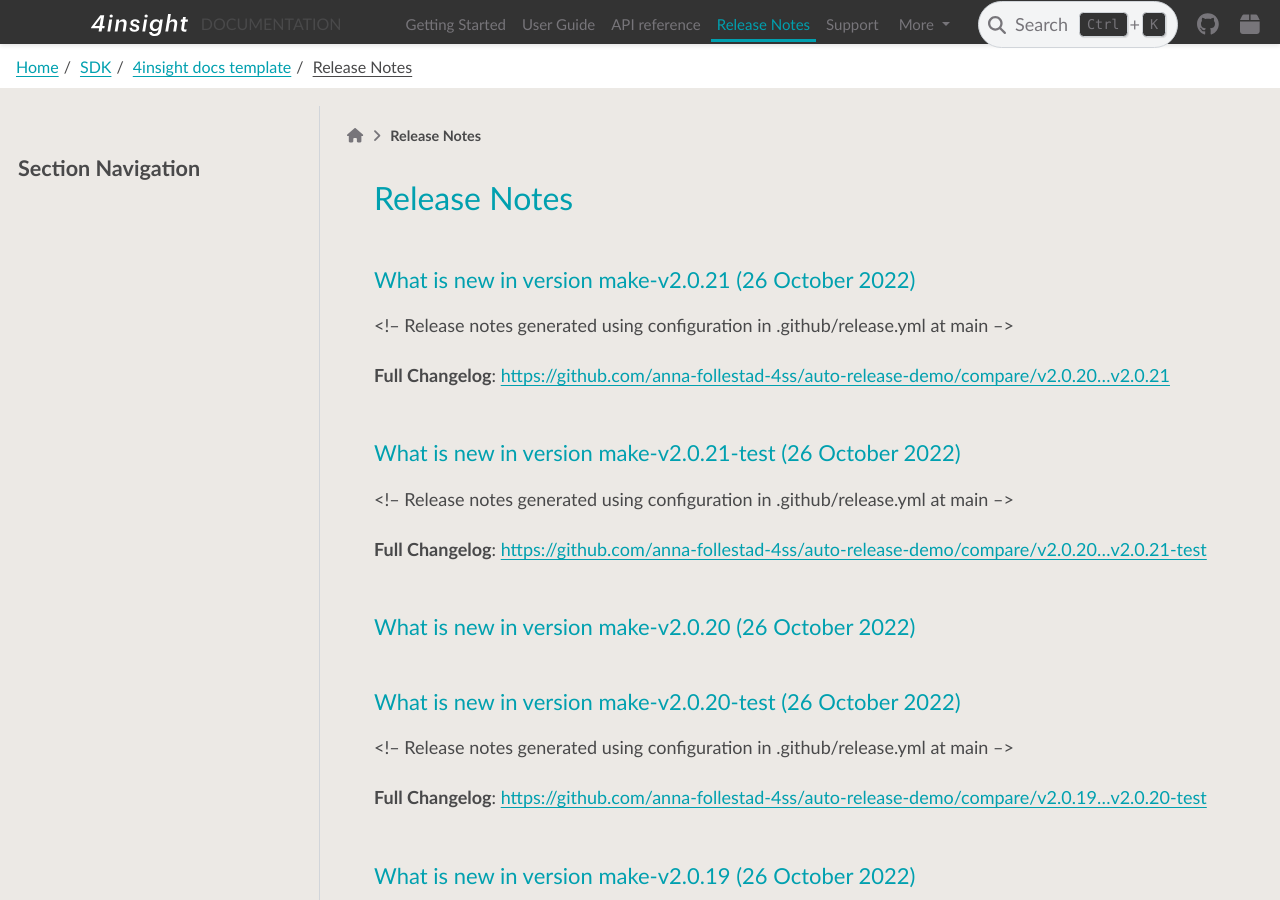
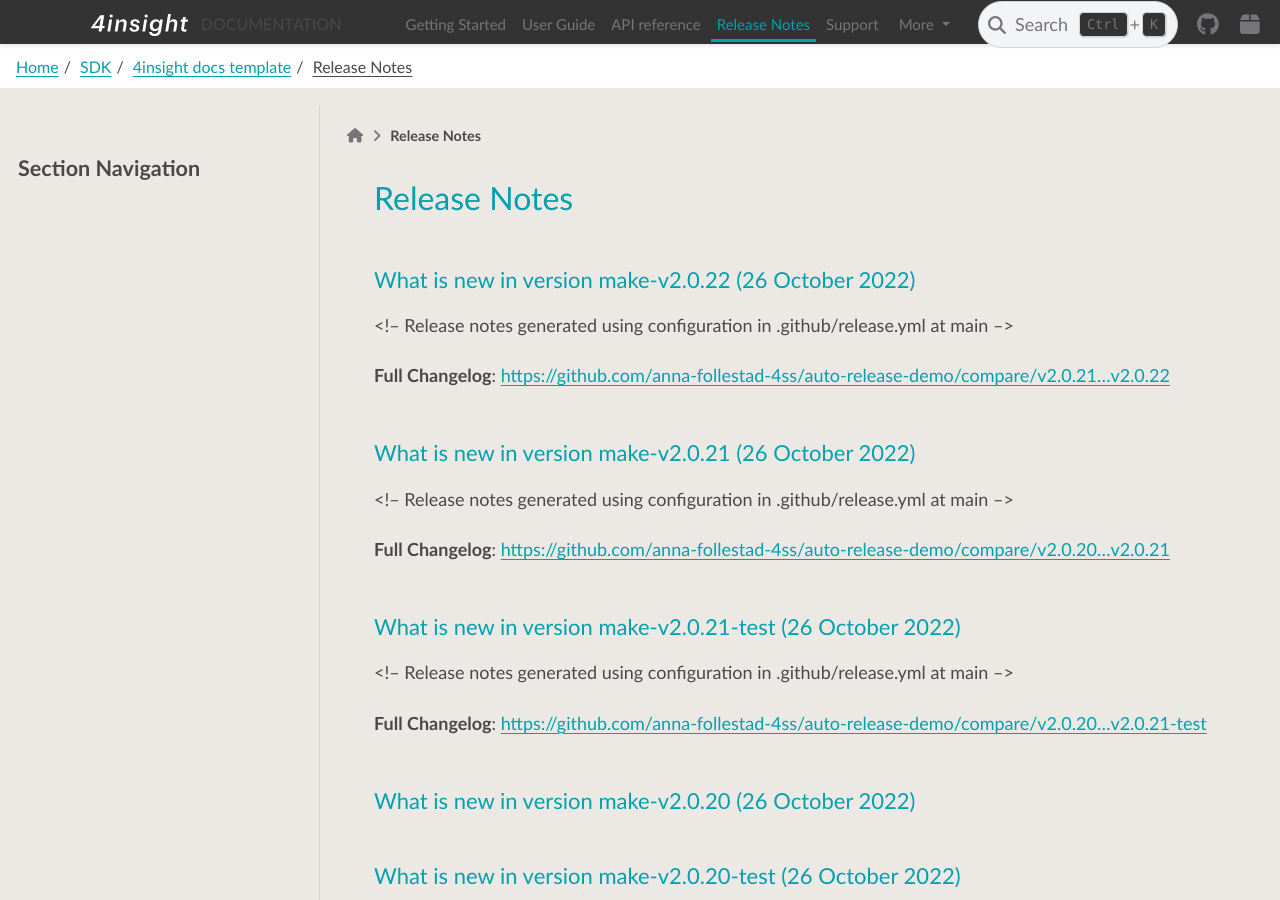
Before and after one commit to anna-follestad-4ss/auto-release-demo, a Sphinx documentation site: the page built from docs/release_notes.rst, in a window 1280 px wide and 900 px high. Built offline with Sphinx 7.4.7 and the PyData theme 0.15.4, drawn with Linux system fonts in a browser that asks for light colours.

Commit message:
added latest release notes from autogen

```diff
--- a/docs/release_notes.rst
+++ b/docs/release_notes.rst
@@ -1,5 +1,16 @@
 Release Notes
 =============
+
+What is new in version make-v2.0.22 (26 October 2022)
+------------------------------------------------
+
+<!-- Release notes generated using configuration in .github/release.yml at main -->
+
+
+
+**Full Changelog**: https://github.com/anna-follestad-4ss/auto-release-demo/compare/v2.0.21...v2.0.22
+
+
 
 What is new in version make-v2.0.21 (26 October 2022)
 ------------------------------------------------
```
